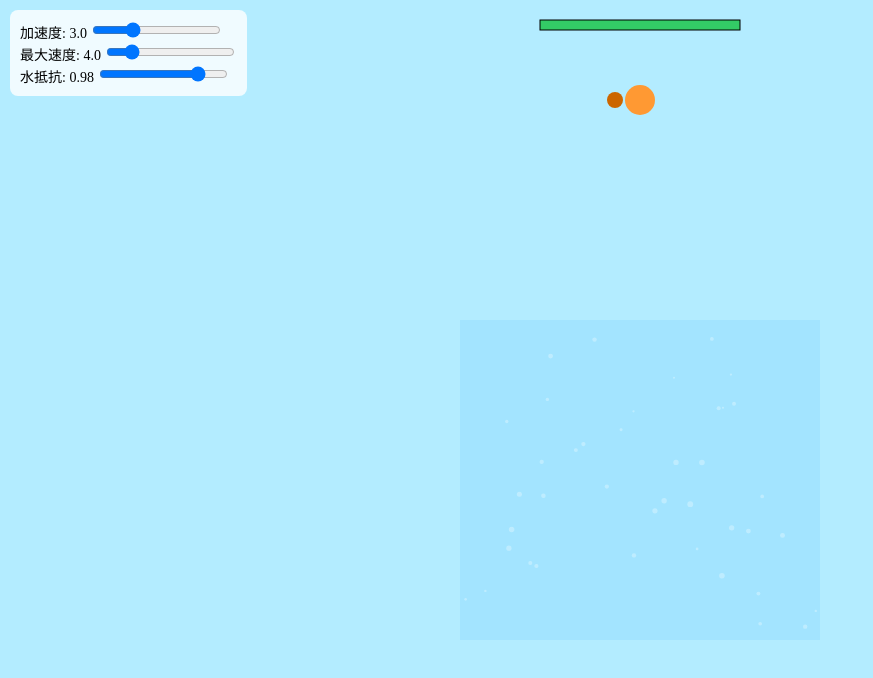
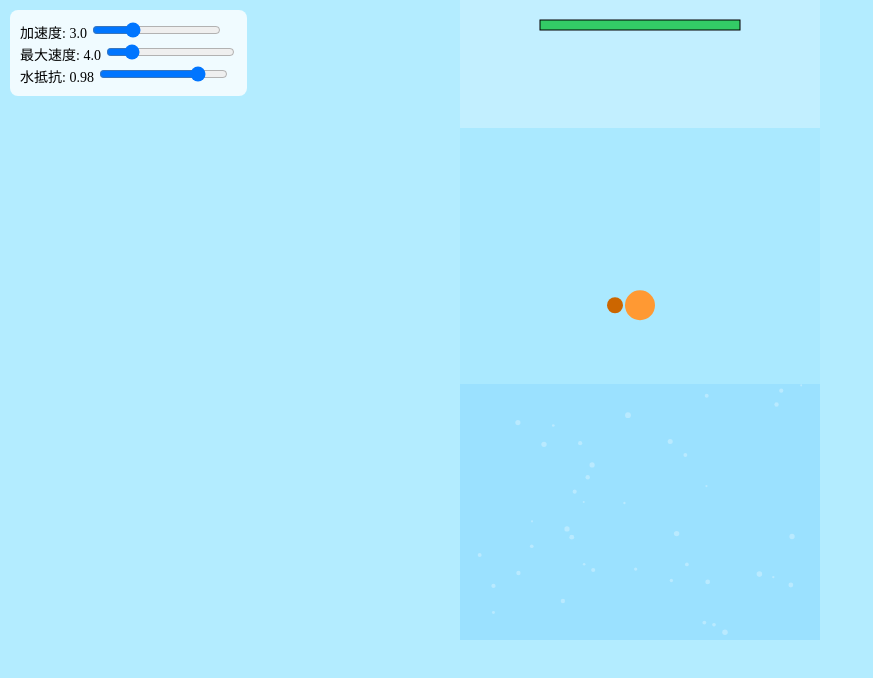
Before and after one commit to fukutest/FishDemo, a plain HTML site: page index.html in a window 1280 px wide. Shown: the whole page, without its empty margins (0-873 px from the left). Drawn offline with Linux system fonts and the light colour scheme.

Commit message:
Update index.html

```diff
--- a/index.html
+++ b/index.html
@@ -52,48 +52,45 @@ let fish = {
 let stamina = {
   current: 10,
   max: 10,
-  recoverRate: 10, // 秒あたり回復量
-  recoverCooldown: 0, // 最後の使用から何秒で回復開始
+  recoverRate: 10,
+  recoverCooldown: 0,
   lastUsedTime: 0
 };
 
-  // UI要素取得
+// 水深5分割
+const sectionHeight = canvas.height / 5;
+const surfaceY = sectionHeight;
+const calmWaterEndY = sectionHeight * 3;
+
+const waterCurrentStrength = 0.05; // 中層〜底層の水流
+const gravity = 0.3;               // 水上の重力
+
 const accelSlider = document.getElementById('accelSlider');
 const maxSpeedSlider = document.getElementById('maxSpeedSlider');
 const dragSlider = document.getElementById('dragSlider');
 
-  // スライダーの変更イベント
 accelSlider.addEventListener("input", () => {
   fish.baseAcceleration = parseFloat(accelSlider.value);
   document.getElementById("accelVal").textContent = accelSlider.value;
 });
-
 maxSpeedSlider.addEventListener("input", () => {
   fish.maxSpeed = parseFloat(maxSpeedSlider.value);
   document.getElementById("maxSpeedVal").textContent = maxSpeedSlider.value;
 });
-
 dragSlider.addEventListener("input", () => {
   fish.drag = parseFloat(dragSlider.value);
   document.getElementById("dragVal").textContent = dragSlider.value;
 });
 
-let lastTime = performance.now();
-let lastInputTime = 0;
-
-function accelerate(currentTime) {
-  if (stamina.current > 0) {
-    fish.speed += fish.baseAcceleration;
-    if (fish.speed > fish.maxSpeed) fish.speed = fish.maxSpeed;
-    fish.tailSwing = 1.0;
-    stamina.current--;
-    stamina.lastUsedTime = currentTime / 1000;
-  }
-}
+canvas.addEventListener("pointerdown", (e) => {
+  const rect = canvas.getBoundingClientRect();
+  const tapX = e.clientX - rect.left;
+  const tapY = e.clientY - rect.top;
+  accelerateToward(tapX, tapY, performance.now());
+});
 
 function accelerateToward(targetX, targetY, currentTime) {
   if (stamina.current <= 0) return;
-
   const dx = targetX - fish.x;
   const dy = targetY - fish.y;
   const len = Math.sqrt(dx * dx + dy * dy);
@@ -105,7 +102,6 @@ function accelerateToward(targetX, targetY, currentTime) {
   fish.vx += ax;
   fish.vy += ay;
 
-  // スピード制限
   const speed = Math.sqrt(fish.vx * fish.vx + fish.vy * fish.vy);
   if (speed > fish.maxSpeed) {
     const scale = fish.maxSpeed / speed;
@@ -113,38 +109,18 @@ function accelerateToward(targetX, targetY, currentTime) {
     fish.vy *= scale;
   }
 
-  // ここで角度を更新（ユーザー操作のみ）
   fish.angle = Math.atan2(fish.vy, fish.vx);
-
   fish.tailSwing = 1.0;
   stamina.current--;
   stamina.lastUsedTime = currentTime / 1000;
 }
 
-
-
-// 入力イベント（スマホとPC両対応）
-canvas.addEventListener("pointerdown", (e) => {
-  const rect = canvas.getBoundingClientRect();
-  const tapX = e.clientX - rect.left;
-  const tapY = e.clientY - rect.top;
-  accelerateToward(tapX, tapY, performance.now());
-});
-
-
-
-
-const waterCurrentStrength = 0.1; // 水流の上向き力
-const waterCurrentStartY = 320;   // 水流が始まるY座標
-
-　// パーティクル（水流泡）
 const particleCount = 40;
 const particles = [];
-
 for (let i = 0; i < particleCount; i++) {
   particles.push({
     x: Math.random() * canvas.width,
-    y: waterCurrentStartY + Math.random() * (canvas.height - waterCurrentStartY),
+    y: calmWaterEndY + Math.random() * (canvas.height - calmWaterEndY),
     radius: Math.random() * 2 + 1,
     speedY: Math.random() * 0.5 + 2,
     sway: Math.random() * 1 + 0.5,
@@ -152,55 +128,52 @@ for (let i = 0; i < particleCount; i++) {
   });
 }
 
+let lastTime = performance.now();
 function update(currentTime) {
   const deltaTime = (currentTime - lastTime) / 1000;
   lastTime = currentTime;
 
-  // スタミナ回復
   const nowSec = currentTime / 1000;
   if (nowSec - stamina.lastUsedTime > stamina.recoverCooldown) {
     stamina.current += stamina.recoverRate * deltaTime;
     if (stamina.current > stamina.max) stamina.current = stamina.max;
   }
 
-// 水の抵抗
+  // 環境に応じた力の加算
+  if (fish.y < surfaceY) {
+    fish.vy += gravity;
+  } else if (fish.y >= calmWaterEndY) {
+    fish.vx += waterCurrentStrength;
+  }
+
   fish.vx *= fish.drag;
   fish.vy *= fish.drag;
-
-// 水流の影響（Y方向にのみ）
-if (fish.y > waterCurrentStartY) {
-fish.vy -= waterCurrentStrength;
-}
-
-// 移動
   fish.x += fish.vx;
   fish.y += fish.vy;
 
-
-  // 尾びれの振れ
+  // 尾びれ揺れ
   const swing = Math.sin(currentTime / 100 * Math.PI * 2) * 15 * fish.tailSwing;
   fish.tailSwing *= fish.tailSwingDecay;
 
-  // 描画（前と同じ）
-
   ctx.clearRect(0, 0, canvas.width, canvas.height);
 
-  // 背景に水流ゾーンを可視化（任意）
-  ctx.fillStyle = 'rgba(100, 200, 255, 0.2)';
-  ctx.fillRect(0, waterCurrentStartY, canvas.width, canvas.height - waterCurrentStartY);
+  // 水深の色でゾーン可視化
+  ctx.fillStyle = 'rgba(255, 255, 255, 0.2)'; // 水上
+  ctx.fillRect(0, 0, canvas.width, surfaceY);
+  ctx.fillStyle = 'rgba(100, 200, 255, 0.1)'; // 流れなし
+  ctx.fillRect(0, surfaceY, canvas.width, calmWaterEndY - surfaceY);
+  ctx.fillStyle = 'rgba(100, 200, 255, 0.3)'; // 流れあり
+  ctx.fillRect(0, calmWaterEndY, canvas.width, canvas.height - calmWaterEndY);
 
-  // 泡パーティクル更新
+  // 泡
   particles.forEach(p => {
-    p.y -= p.speedY;
-    p.x += Math.sin(performance.now() / 500 + p.swayOffset) * p.sway * 0.1;
-
-    if (p.y < waterCurrentStartY) {
-      p.y = canvas.height;
-      p.x = Math.random() * canvas.width;
+    p.x += p.speedY;
+    p.y += Math.sin(currentTime / 500 + p.swayOffset) * p.sway * 0.1;
+    if (p.x > canvas.width) {
+      p.x = 0;
+      p.y = calmWaterEndY +  Math.random() * sectionHeight*2;
     }
   });
-
-  // 泡パーティクル描画
   ctx.fillStyle = 'rgba(255, 255, 255, 0.3)';
   particles.forEach(p => {
     ctx.beginPath();
@@ -208,57 +181,29 @@ fish.y += fish.vy;
     ctx.fill();
   });
 
-//   // 魚
-//   ctx.beginPath();
-//   ctx.arc(fish.x, fish.y, 15, 0, Math.PI * 2);
-//   ctx.fillStyle = '#ff9933';
-//   ctx.fill();
-
-//   // 尾びれ
-//   const tailX = fish.x + swing;
-//   const tailY = fish.y - 25;
-//   ctx.beginPath();
-//   ctx.arc(tailX, tailY, 8, 0, Math.PI * 2);
-//   ctx.fillStyle = '#cc6600';
-//   ctx.fill();
-
-// 進行方向から角度を求める（速度が0でも以前の角度を保持）
-// let angle = Math.atan2(fish.vy, fish.vx);
-// if (fish.vx === 0 && fish.vy === 0) angle = 0; // 停止時の処理（任意）
-
+  // 魚の描画（回転含む）
   ctx.save();
-ctx.translate(fish.x, fish.y);  // 魚の位置を原点に
-ctx.rotate(fish.angle);              // 回転
-
-// 魚の体（原点に描画）
+  ctx.translate(fish.x, fish.y);
+  ctx.rotate(fish.angle);
   ctx.beginPath();
   ctx.arc(0, 0, 15, 0, Math.PI * 2);
   ctx.fillStyle = '#ff9933';
   ctx.fill();
-
-// 尾びれ（体の後方）
   ctx.beginPath();
-ctx.arc(-25, swing, 8, 0, Math.PI * 2); // 左方向が後方
+  ctx.arc(-25, swing, 8, 0, Math.PI * 2);
   ctx.fillStyle = '#cc6600';
   ctx.fill();
-
-ctx.restore(); // 回転と移動を元に戻す
-
+  ctx.restore();
 
   // スタミナバー
-  const barWidth = 200;
-  const barHeight = 10;
+  const barWidth = 200, barHeight = 10;
   const barX = (canvas.width - barWidth) / 2;
-  const barY = 20;
-
   ctx.fillStyle = '#ccc';
-  ctx.fillRect(barX, barY, barWidth, barHeight);
-
+  ctx.fillRect(barX, 20, barWidth, barHeight);
   ctx.fillStyle = '#33cc66';
-  ctx.fillRect(barX, barY, (stamina.current / stamina.max) * barWidth, barHeight);
-
+  ctx.fillRect(barX, 20, (stamina.current / stamina.max) * barWidth, barHeight);
   ctx.strokeStyle = '#000';
-  ctx.strokeRect(barX, barY, barWidth, barHeight);
+  ctx.strokeRect(barX, 20, barWidth, barHeight);
 
   requestAnimationFrame(update);
 }
```
Lines whose indentation alone changed are shown as unchanged.
